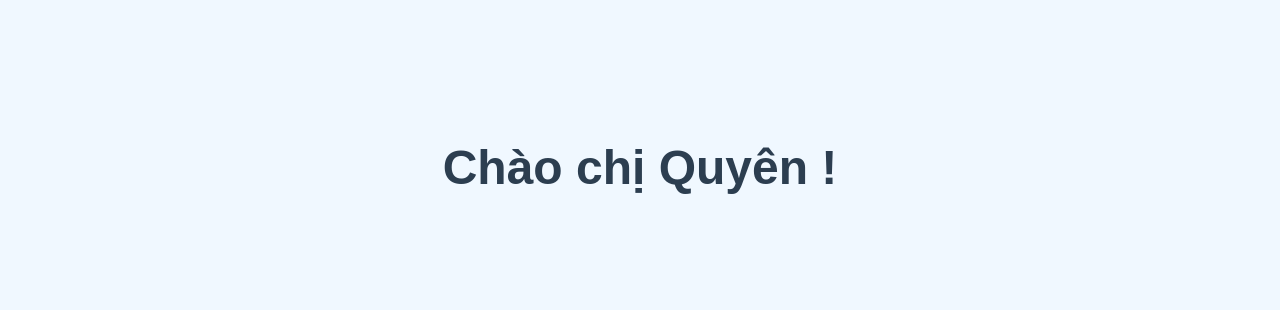
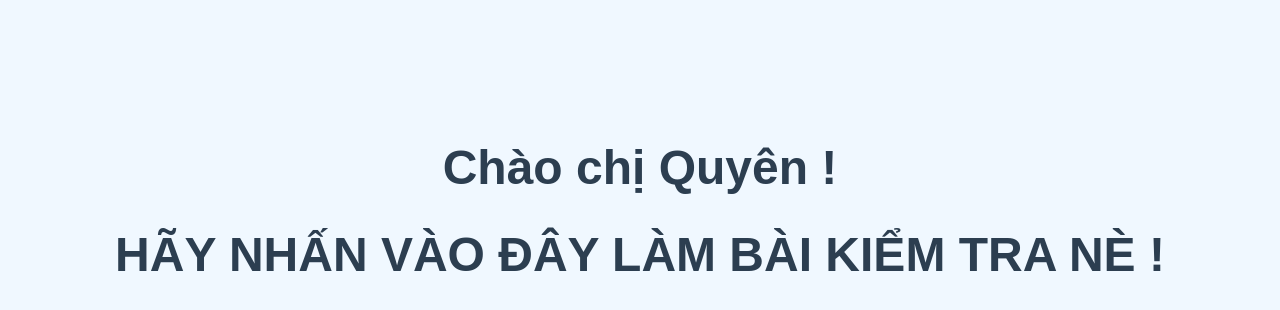
Before and after one commit to ngochuyen642002/quanhelaodong.io, a plain HTML site: page index.html in a window 1280 px wide. Drawn offline with Linux system fonts and the light colour scheme.

Commit message:
index.html

```diff
--- a/index.html
+++ b/index.html
@@ -18,5 +18,6 @@
 </head>
 <body>
   <h1>Chào chị Quyên !</h1>
+  <h1>HÃY NHẤN VÀO ĐÂY LÀM BÀI KIỂM TRA NÈ !</h1>
 </body>
 </html>
```
